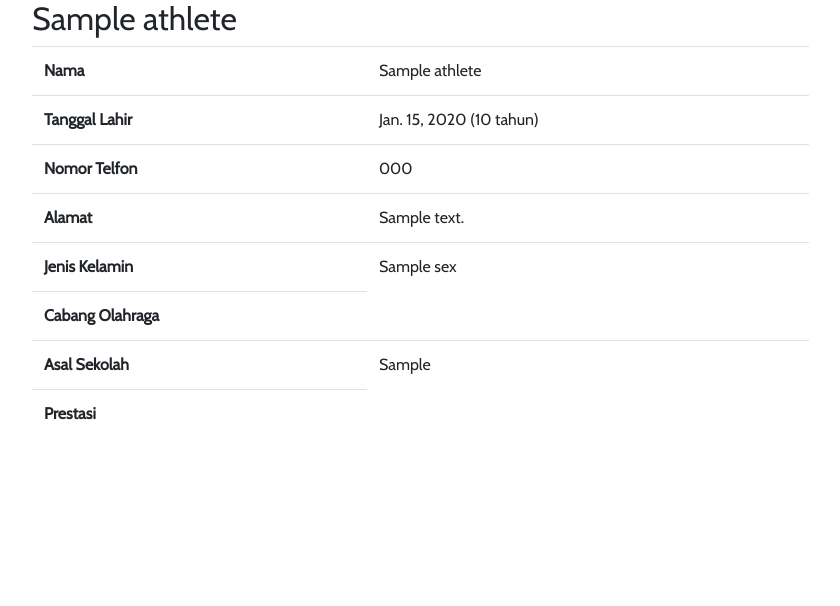
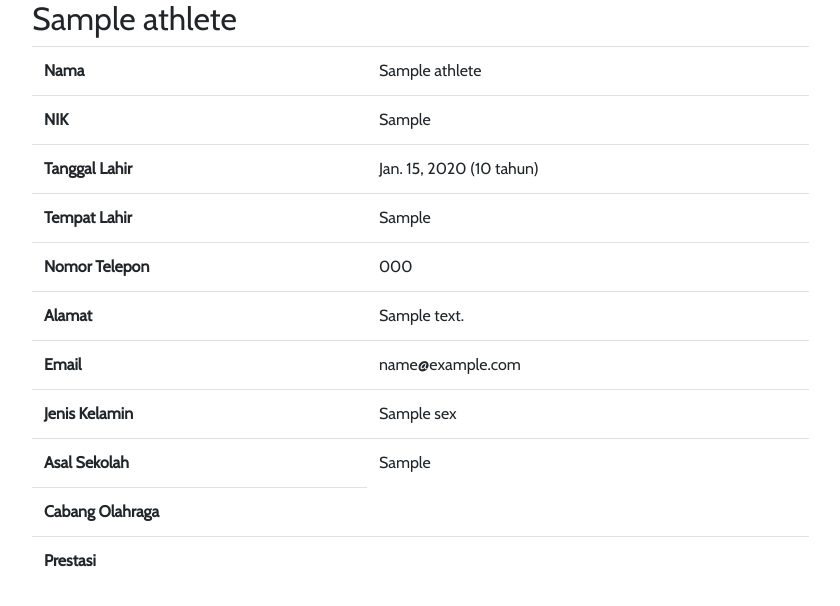
Before and after one commit to izzuddinsyamil/athlete-database, a Django app: page /atlet/1/ in a window 1280 px wide. Shown: the part 96-702 px from the top of the page, without its empty margins (53-893 px from the left). Run offline with Django 3.2, Linux system fonts and the light colour scheme; tables that the repository leaves empty hold one stand-in row (values such as "Sample post"); data that the repository does not hold is empty; parts of the project's set-up code (start-up, migrations or seed data) failed here and were passed over; some libraries are stand-ins or nearby versions.

Commit message:
major changes on index page ui and add query param for achievement mapping endpoint
- remove prestasi column in index
- change ui for prestasi in athlete detail page
- comment function calling to parse achievement to frontend in index.js
- update processachievementdata function in athlete-detail.js

```diff
--- a/api/serializers.py
+++ b/api/serializers.py
@@ -54,28 +54,22 @@ class AthleteSerializer(serializers.ModelSerializer):
 class EventSerializer(serializers.ModelSerializer):
     class Meta:
         model = Event
-        fields = (
-            'name',
-            'year',
-            'organizer',
-            'date',
-            'location',
-        )
+        fields = '__all__'
 
 
 class AchievementListSerializer(serializers.ModelSerializer):
     class Meta:
         model = AchievementList
-        fields = (
-            'name',
-        )
+        fields = '__all__'
 
 
 class AchievementMappingSerializer(serializers.ModelSerializer):
+    athlete = AthleteSerializer()
+    event = EventSerializer()
+    achievement = AchievementListSerializer()
+
     class Meta:
         model = AchievementMapping
         fields = (
-            'athlete',
-            'event',
-            'achievement',
-        )
+            'id', 'athlete',
+            'event', 'achievement')
--- a/api/views.py
+++ b/api/views.py
@@ -56,11 +56,16 @@ class EventDetail(generics.RetrieveUpdateDestroyAPIView):
 
 
 class AchievementMappingList(generics.ListCreateAPIView):
-    queryset = AchievementMapping.objects.all()
     serializer_class = AchievementMappingSerializer
+
+    def get_queryset(self):
+        try:
+            id = self.request.query_params['id']
+            return AchievementMapping.objects.filter(athlete__id=id)
+        except:
+            return AchievementMapping.objects.all()
 
 
 class AchievementMappingDetail(generics.RetrieveUpdateDestroyAPIView):
     queryset = AchievementMapping.objects.all()
-    print('query set : ', queryset)
     serializer_class = AchievementMappingSerializer
--- a/athletedb/static/athletedb/css/athlete_detail.css
+++ b/athletedb/static/athletedb/css/athlete_detail.css
@@ -9,3 +9,13 @@
 .table {
     width: 70%;
 }
+
+.achievementlist ul {
+    line-height: inherit;
+    list-style: none none;
+    padding: 0;
+}
+
+.achievementlist ul li {
+    margin-bottom: 20px;
+}
--- a/athletedb/static/athletedb/js/athlete-detail.js
+++ b/athletedb/static/athletedb/js/athlete-detail.js
@@ -1,17 +1,31 @@
 $(document).ready(function () {
-    getInitialdata();
+    var athleteId = window.location.pathname.split("/")[2];
+    getInitialdata(athleteId);
+    getAchievementData(athleteId);
+
 });
 
-function getInitialdata() {
-    var url = 'http://localhost:8000/api/athlete/' +
-        window.location.pathname.split("/")[2];
+function getInitialdata(id) {
+    var url = 'http://localhost:8000/api/athlete/' + id;
 
     $.get(url, function (data, status) {
         if (status == 'success') {
             processSportsData(data["sports"]);
-            processAchievementsData(data["achievements"]);
+            // processAchievementsData(data["achievements"]);
         } else {
             console.log('failed to get data from ', url);
+        }
+    });
+}
+
+function getAchievementData(id) {
+    var url = 'http://localhost:8000/api/achievement-mapping?id=' + id;
+
+    $.get(url, function (data, status) {
+        if (status == 'success') {
+            processAchievementsData(data["results"]);
+        } else {
+            console.log('failed to get athlete achievements');
         }
     });
 }
@@ -29,13 +43,23 @@ function processSportsData(sportList) {
 }
 
 function processAchievementsData(achievementList) {
-    var achievements = '<td>';
-    if (achievementList.length > 0) {
-        achievementList.forEach(function (element) {
-            achievements += element.title + ', ';
-        });
-        achievements = achievements.substring(0, achievements.length - 2) + '</td>';
-    }
-    achievements += '</td>';
-    $('.achievements-row').append(achievements);
+    achievementList.forEach(function (element) {
+        result = '<li>';
+        result += element.achievement["name"];
+        result += ', ' + element.event["name"];
+        result += '</li>'
+        $('.achievementlist ul').append(result);
+    });
 }
+
+// function processAchievementsData(achievementList) {
+//     var achievements = '<td>';
+//     if (achievementList.length > 0) {
+//         achievementList.forEach(function (element) {
+//             achievements += element.title + ', ';
+//         });
+//         achievements = achievements.substring(0, achievements.length - 2) + '</td>';
+//     }
+//     achievements += '</td>';
+//     $('.achievements-row').append(achievements);
+// }
--- a/athletedb/static/athletedb/js/index.js
+++ b/athletedb/static/athletedb/js/index.js
@@ -79,7 +79,7 @@ function ProcessAthleteData(json) {
 
     resp += parseSportsListToHtml(json['sports']);
 
-    resp += parseAchievementListToHtml(json["achievements"]);
+    // resp += parseAchievementListToHtml(json["achievements"]);
     resp += '</tr>';
 
     $('.athlete-data').append(resp);
--- a/athletedb/templates/athletedb/athlete_detail.html
+++ b/athletedb/templates/athletedb/athlete_detail.html
@@ -10,34 +10,52 @@
     <thead></thead>
     <tbody>
         <tr>
-            <td class="font-weight-bold">Nama</td>
+            <th scope="row">Nama</th>
             <td>{{ athlete_detail.name }}</td>
         </tr>
         <tr>
-            <td class="font-weight-bold">Tanggal Lahir</td>
+            <th scope="row">NIK</th>
+            <td>{{ athlete_detail.nik }}</td>
+        </tr>
+        <tr>
+            <th scope="row">Tanggal Lahir</th>
             <td>{{ athlete_detail.birth_date }} ({{ athlete_detail.age }} tahun)</td>
         </tr>
         <tr>
-            <td class="font-weight-bold">Nomor Telfon</td>
+            <th scope="row">Tempat Lahir</th>
+            <td>{{ athlete_detail.birth_place }}</td>
+        </tr>
+        <tr>
+            <th scope="row">Nomor Telepon</th>
             <td>{{ athlete_detail.phone_number }}</td>
         </tr>
         <tr>
-            <td class="font-weight-bold">Alamat</td>
+            <th scope="row">Alamat</th>
             <td>{{ athlete_detail.address }}</td>
         </tr>
         <tr>
-            <td class="font-weight-bold">Jenis Kelamin</td>
+            <th scope="row">Email</th>
+            <td>{{ athlete_detail.email }}</td>
+        </tr>
+        <tr>
+            <th scope="row">Jenis Kelamin</th>
             <td>{{ athlete_detail.sex }}</td>
         </tr>
-        <tr class="sports-row">
-            <td class="font-weight-bold">Cabang Olahraga</td>
-        </tr>
         <tr>
-            <td class="font-weight-bold">Asal Sekolah</td>
+            <th scope="row">Asal Sekolah</th>
             <td>{{ athlete_detail.school }}</td>
         </tr>
+        <tr class="sports-row">
+            <th scope="row">Cabang Olahraga</th>
+        </tr>
         <tr class="achievements-row">
-            <td class="font-weight-bold">Prestasi</td>
+            <th scope="row">Prestasi</th>
+            <td class="achievement-values-col">
+                <div class="achievementlist">
+                    <ul>
+                    </ul>
+                </div>
+            </td>
         </tr>
     </tbody>
 </table>
--- a/athletedb/templates/athletedb/index.html
+++ b/athletedb/templates/athletedb/index.html
@@ -18,7 +18,7 @@
         <th scope="col">Tanggal Lahir</th>
         <th scope="col">Alamat</th>
         <th scope="col">Cabor</th>
-        <th scope="col">Prestasi</th>
+        <!-- <th scope="col">Prestasi</th> -->
       </tr>
     </thead>
     <tbody class="athlete-data">
```
